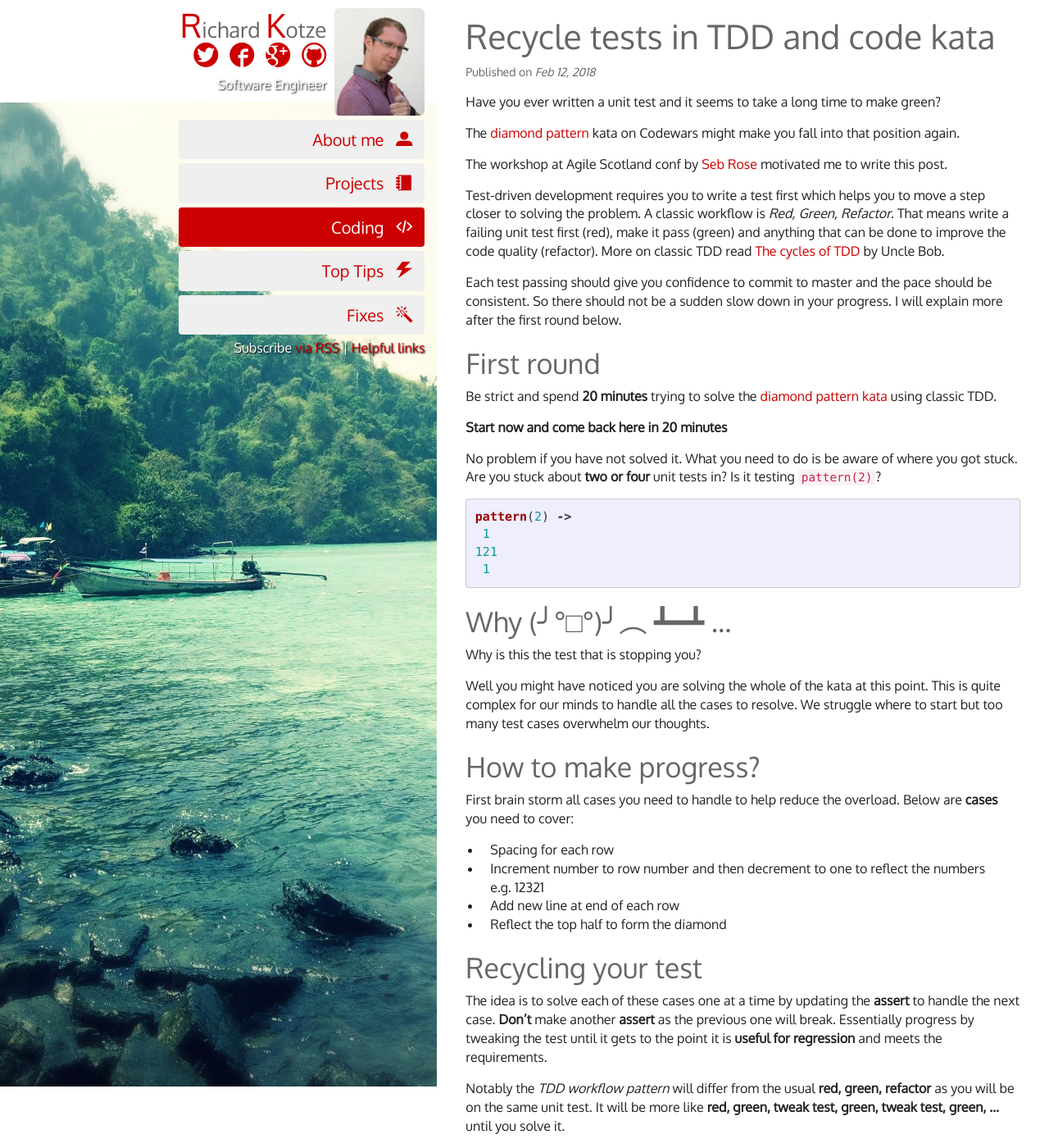
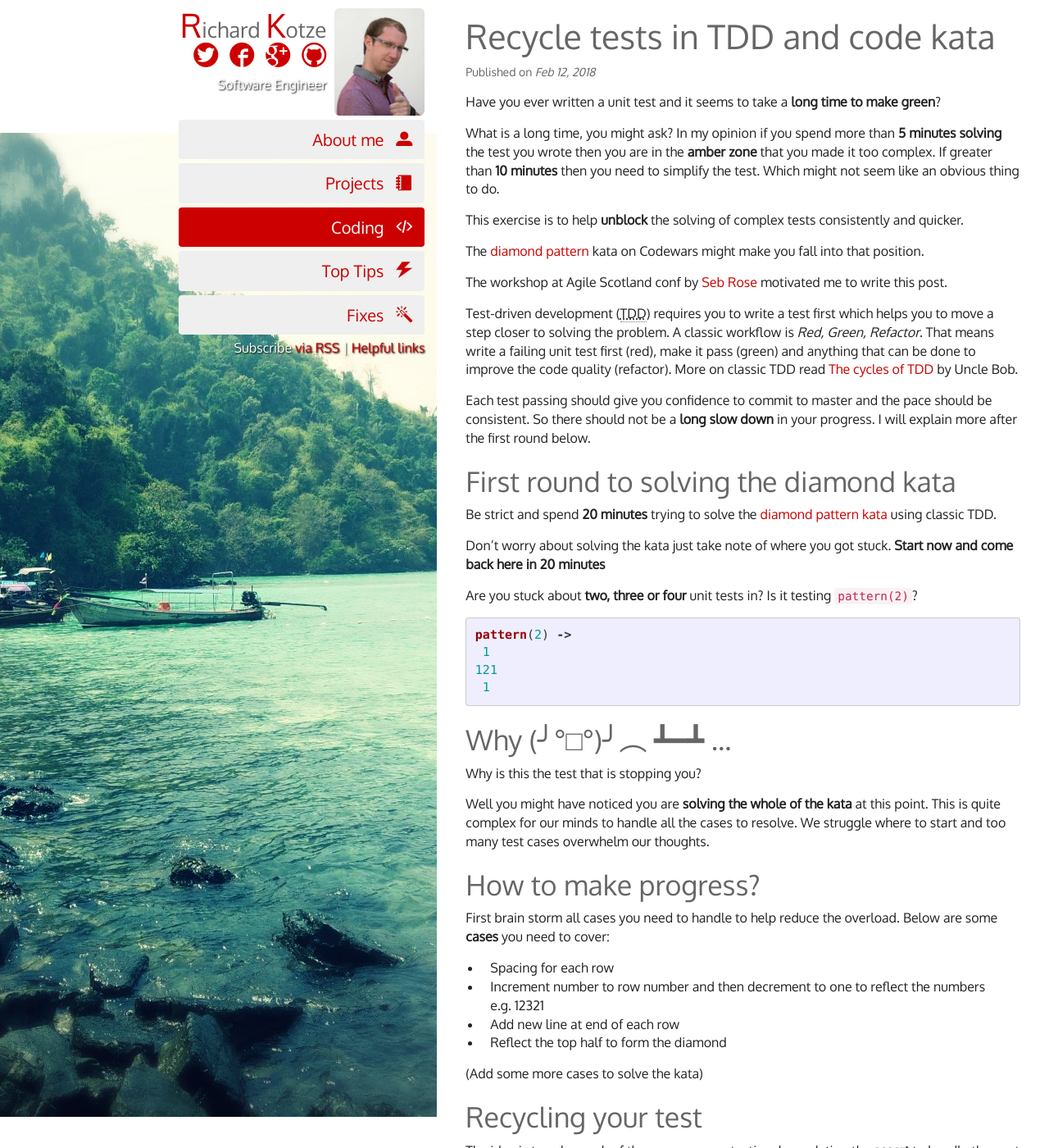
Before and after one commit to rkotze/rkotze.github.io, a Jekyll site: the page built from _posts/2018-02-12-tdd-recycle-tests.md, in a window 1280 px wide and 1400 px high. Shown: the whole window at 82% size. Built offline with Jekyll 4.4.1, drawn with Linux system fonts in a browser that asks for light colours; comment, search, counter and statistics services are not loaded; some of the changed text lies outside the part shown.

Commit message:
Added updates to the recycle tests kata.

````diff
--- a/_posts/2018-02-12-tdd-recycle-tests.md
+++ b/_posts/2018-02-12-tdd-recycle-tests.md
@@ -9,25 +9,29 @@ meta_description: >
 excerpt_separator: <!--more-->
 ---
 
-Have you ever written a unit test and it seems to take a long time to make green?
+Have you ever written a unit test and it seems to take a **long time to make green**?
 
-The [diamond pattern](https://www.codewars.com/kata/complete-the-pattern-number-9-diamond){:target="\_blank"} kata on Codewars might make you fall into that position again.
+What is a long time, you might ask? In my opinion if you spend more than **5 minutes solving** the test you wrote then you are in the **amber zone** that you made it too complex. If greater than **10 minutes** then you need to simplify the test. Which might not seem like an obvious thing to do.
+
+This exercise is to help **unblock** the solving of complex tests consistently and quicker.
 
 <!--more-->
 
+The [diamond pattern](https://www.codewars.com/kata/complete-the-pattern-number-9-diamond){:target="\_blank"} kata on Codewars might make you fall into that position.
+
 The workshop at Agile Scotland conf by [Seb Rose](http://leanagile.scot/2017/sessions/index.php?session=92){:target="\_blank"} motivated me to write this post.
 
-Test-driven development requires you to write a test first which helps you to move a step closer to solving the problem. A classic workflow is _Red, Green, Refactor_. That means write a failing unit test first (red), make it pass (green) and anything that can be done to improve the code quality (refactor). More on classic TDD read [The cycles of TDD](http://blog.cleancoder.com/uncle-bob/2014/12/17/TheCyclesOfTDD.html){:target="\_blank"} by Uncle Bob.
+Test-driven development (<abbr title="Test-driven development">TDD</abbr>) requires you to write a test first which helps you to move a step closer to solving the problem. A classic workflow is _Red, Green, Refactor_. That means write a failing unit test first (red), make it pass (green) and anything that can be done to improve the code quality (refactor). More on classic TDD read [The cycles of TDD](http://blog.cleancoder.com/uncle-bob/2014/12/17/TheCyclesOfTDD.html){:target="\_blank"} by Uncle Bob.
 
-Each test passing should give you confidence to commit to master and the pace should be consistent. So there should not be a sudden slow down in your progress. I will explain more after the first round below.
+Each test passing should give you confidence to commit to master and the pace should be consistent. So there should not be a **long slow down** in your progress. I will explain more after the first round below.
 
-## First round
+## First round to solving the diamond kata
 
 Be strict and spend **20 minutes** trying to solve the [diamond pattern kata](https://www.codewars.com/kata/complete-the-pattern-number-9-diamond){:target="\_blank"} using classic TDD.
 
-**Start now and come back here in 20 minutes**
+Don't worry about solving the kata just take note of where you got stuck. **Start now and come back here in 20 minutes**
 
-No problem if you have not solved it. What you need to do is be aware of where you got stuck. Are you stuck about **two or four** unit tests in? Is it testing `pattern(2)`?
+Are you stuck about **two, three or four** unit tests in? Is it testing `pattern(2)`?
 
 ```js
 pattern(2) ->
@@ -40,16 +44,18 @@ pattern(2) ->
 
 Why is this the test that is stopping you?
 
-Well you might have noticed you are solving the whole of the kata at this point. This is quite complex for our minds to handle all the cases to resolve. We struggle where to start but too many test cases overwhelm our thoughts.
+Well you might have noticed you are **solving the whole of the kata** at this point. This is quite complex for our minds to handle all the cases to resolve. We struggle where to start and too many test cases overwhelm our thoughts.
 
 ## How to make progress?
 
-First brain storm all cases you need to handle to help reduce the overload. Below are **cases** you need to cover:
+First brain storm all cases you need to handle to help reduce the overload. Below are some **cases** you need to cover:
 
 * Spacing for each row
 * Increment number to row number and then decrement to one to reflect the numbers e.g. 12321
 * Add new line at end of each row
 * Reflect the top half to form the diamond
+
+(Add some more cases to solve the kata)
 
 ## Recycling your test
 
@@ -57,14 +63,14 @@ The idea is to solve each of these cases one at a time by updating the **assert*
 
 Notably the _TDD workflow pattern_ will differ from the usual **red, green, refactor** as you will be on the same unit test. It will be more like **red, green, tweak test, green, tweak test, green, ...** until you solve it.
 
-## Second round
+## Second round to solving the diamond kata
 
-Try again and spend **20 minutes** trying to solve the [diamond pattern kata](https://www.codewars.com/kata/complete-the-pattern-number-9-diamond){:target="\_blank"} using this recycling method.
+Try again and spend **20 minutes** trying to solve the [diamond pattern kata](https://www.codewars.com/kata/complete-the-pattern-number-9-diamond){:target="\_blank"} using this **recycling method**.
 
-After the 20 minutes there should be a better feeling of progress instead of feeling overwhelmed and blocked.
+After the 20 minutes there should be a better **feeling of progress** instead of feeling overwhelmed and blocked.
 
 ## Conclusion
 
-I found this a useful approach for solving complex problems in unit tests. Remove that nagging worry writing a complete function break the problem down into manageable chunks and this will help provide confident progression.
+I found this a useful approach for solving complex problems in the TDD workflow. Remove that nagging worry writing a complete function, instead break the problem down into manageable chunks and this will provide **confident progression**.
 
-Has this helped you solve the kata? Please write comments below on what you think of this approach below.
+_Has this helped you solve the kata?_ Please write comments below on what you think of this approach below.
````
